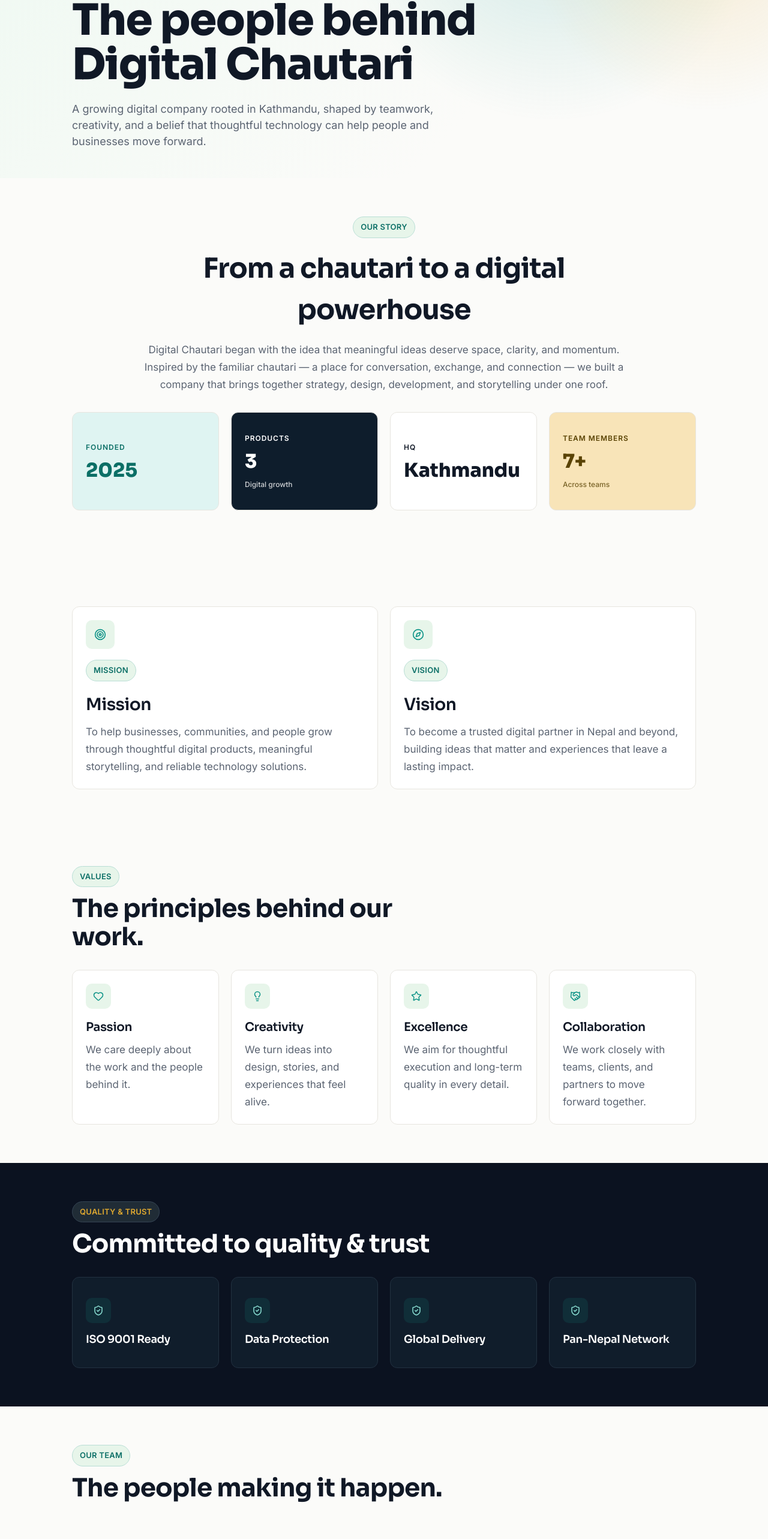
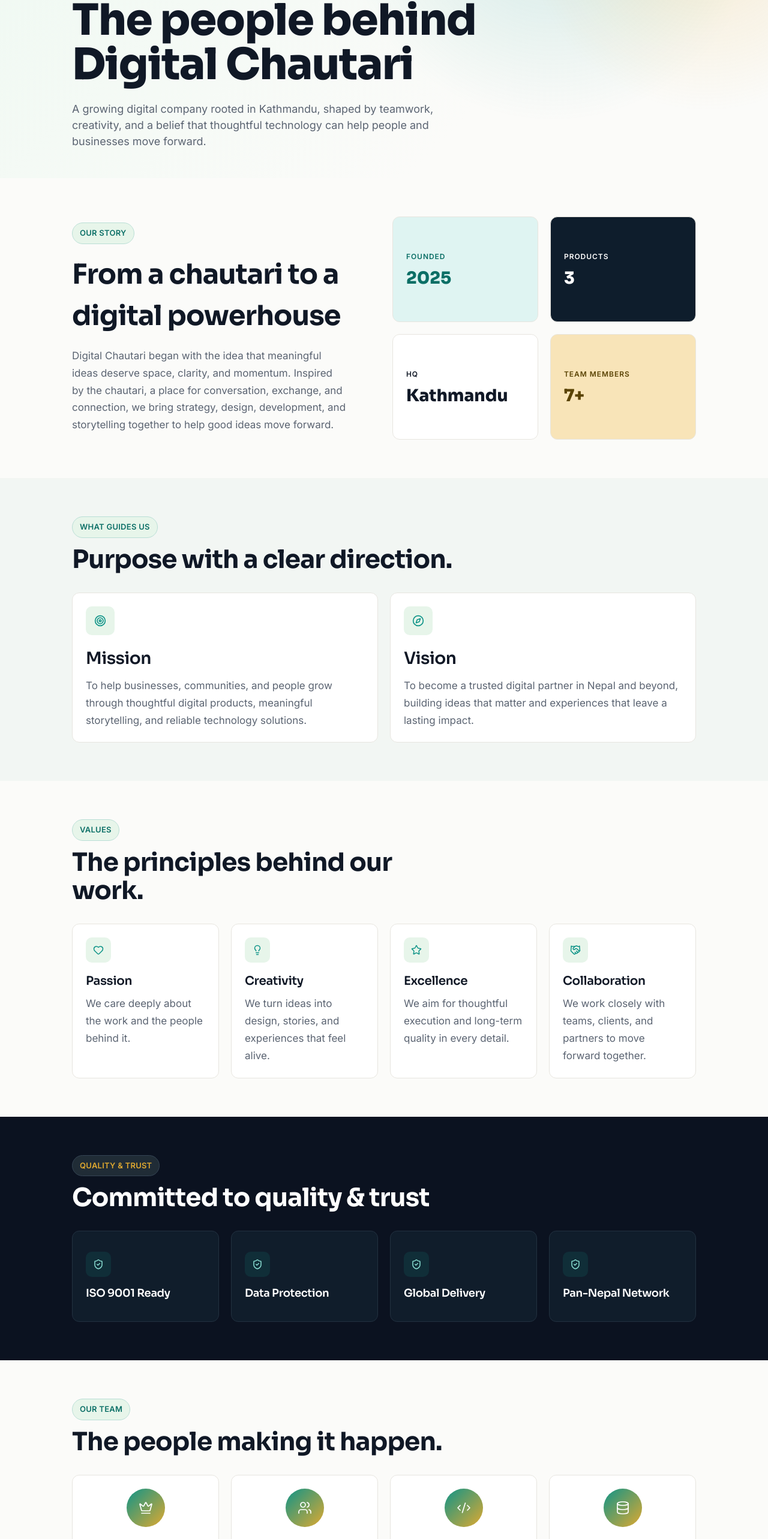
Before and after one commit to Parvesh-ops/digital-chautari, a Next.js app: page /about in a window 1280 px wide. Shown: the part 222-2788 px from the top of the page at 60% size. Built offline with nearby package versions, Linux system fonts and the light colour scheme.

Commit message:
feat: enhance About page components with improved layout, styling, and content updates

```diff
--- a/app/(public)/about/page.tsx
+++ b/app/(public)/about/page.tsx
@@ -1,7 +1,5 @@
 import type { Metadata } from "next";
-import { ArrowRight, Briefcase, Compass, Handshake, Heart, Lightbulb, ShieldCheck, Sparkles, Star, Target, Users } from "lucide-react";
-import { Action, Hero, SectionHeading } from "@/src/components/common/site";
-import Image from "next/image";
+import { Hero } from "@/src/components/common/site";
 import About from "@/src/components/app-pages/about/page";
 
 export const metadata: Metadata = {
--- a/app/(public)/layout.tsx
+++ b/app/(public)/layout.tsx
@@ -17,7 +17,7 @@ export default function PublicLayout({ children }: { children: React.ReactNode }
       return;
     }
 
-    const gridSelector = ".grid-4, .grid-3, .grid-2, .numbered, .story-grid, .mission-grid, .values-grid, .trust-grid, .team-grid, .subservice-grid, .contact-details";
+    const gridSelector = ".grid-4, .grid-3, .grid-2, .numbered, .story-grid, .mission-grid, .values-grid, .trust-grid, .team-grid, .timeline, .subservice-grid, .contact-details";
     const targets = document.querySelectorAll<HTMLElement>([
       "main .card",
       "main .dark-card",
@@ -25,6 +25,7 @@ export default function PublicLayout({ children }: { children: React.ReactNode }
       "main .mission-card",
       "main .value-card",
       "main .team-card",
+      "main .timeline-item",
       "main .subservice",
       "main .product-panel",
       "main .contact-details > *",
--- a/app/globals.css
+++ b/app/globals.css
@@ -921,9 +921,7 @@
   }
 
   .about-story-heading {
-    max-width: 820px;
-    margin: 0 auto 30px;
-    text-align: center;
+    max-width: 540px;
   }
 
   .about-story-heading h2 {
@@ -938,6 +936,18 @@
     line-height: 1.7;
   }
 
+  .about-story-layout {
+    display: grid;
+    grid-template-columns: minmax(0, .95fr) minmax(0, 1.05fr);
+    align-items: center;
+    gap: clamp(32px, 6vw, 76px);
+  }
+
+  .story-stats-grid {
+    grid-template-columns: repeat(2, minmax(0, 1fr));
+    margin-top: 0;
+  }
+
   .story-grid {
     display: grid;
     grid-template-columns: repeat(2, minmax(0, 1fr));
@@ -947,7 +957,7 @@
 
   .story-tile {
     border-radius: var(--radius-card);
-    min-height: 164px;
+    min-height: 176px;
     padding: 24px 22px;
     display: flex;
     flex-direction: column;
@@ -965,7 +975,7 @@
   }
 
   .story-tile strong {
-    font: 800 32px/1.1 "Sora", sans-serif;
+    font: 800 28px/1.1 "Sora", sans-serif;
   }
 
   .story-tile small {
@@ -1036,6 +1046,10 @@
     line-height: 1.7;
   }
 
+  .about-purpose-section {
+    background: #f2f6f3;
+  }
+
   .values-grid {
     display: grid;
     grid-template-columns: repeat(4, minmax(0, 1fr));
@@ -1122,6 +1136,14 @@
     padding: 22px;
     text-align: center;
     transition: transform .25s ease, box-shadow .25s ease;
+  }
+
+  .team-card h3 {
+    min-height: 48px;
+    display: flex;
+    align-items: center;
+    justify-content: center;
+    line-height: 1.35;
   }
 
   .team-avatar {
@@ -1155,7 +1177,7 @@
   .timeline {
     position: relative;
     display: grid;
-    gap: 28px;
+    gap: 20px;
     max-width: 860px;
     margin: 36px auto 0;
   }
@@ -1176,7 +1198,7 @@
     display: grid;
     grid-template-columns: minmax(0, 1fr) 28px minmax(0, 1fr);
     gap: 18px;
-    align-items: center;
+    align-items: stretch;
   }
 
   .timeline-item .year-pill {
@@ -1231,13 +1253,25 @@
     margin-bottom: 6px;
   }
 
+  .timeline-content {
+    width: min(100%, 360px);
+    padding: 22px;
+    border: 1px solid #223140;
+    border-radius: var(--radius-card);
+    background: #101d2b;
+  }
+
+  .timeline-content .year-pill {
+    margin-bottom: 12px;
+  }
+
   .timeline-content p {
     color: #b5c0c5;
     line-height: 1.7;
   }
 
   .join-cta {
-    border-radius: 18px;
+    border-radius: var(--radius-card);
     padding: 48px 32px;
     text-align: center;
     background: linear-gradient(120deg, #0f9488, #0b6f66 60%, #244c6a);
@@ -1808,6 +1842,47 @@
   }
 
   @media (max-width: 760px) {
+    .about-story-layout {
+      grid-template-columns: 1fr;
+      gap: 30px;
+    }
+
+    .story-tile {
+      min-height: 148px;
+      padding: 20px 16px;
+    }
+
+    .story-tile strong {
+      font-size: 23px;
+    }
+
+    .timeline::before {
+      left: 7px;
+    }
+
+    .timeline-item {
+      grid-template-columns: 16px minmax(0, 1fr);
+      gap: 16px;
+    }
+
+    .timeline-item.left .timeline-content,
+    .timeline-item.right .timeline-content {
+      grid-column: 2;
+      text-align: left;
+    }
+
+    .timeline-item .timeline-content {
+      width: 100%;
+    }
+
+    .timeline-dot {
+      grid-column: 1;
+      grid-row: 1;
+      margin-top: 23px;
+    }
+  }
+
+  @media (max-width: 760px) {
     .site-container {
       padding-inline: var(--page-gutter-mobile);
     }
@@ -1836,6 +1911,10 @@
       gap: 28px;
     }
 
+    .story-stats-grid {
+      grid-template-columns: repeat(2, minmax(0, 1fr));
+    }
+
     .stats-card,
     .contact-details {
       grid-template-columns: 1fr;
--- a/src/components/app-pages/about/components/MissionVision.tsx
+++ b/src/components/app-pages/about/components/MissionVision.tsx
@@ -1,17 +1,16 @@
 import { AboutMissionVision } from '@/src/constants/About'
-import React from 'react'
-
-
-const missionVision = () => {
+const MissionVision = () => {
     return (
-        <>
-            <section className="section">
+        <section className="section about-purpose-section">
             <div className="site-container">
+                <div className="section-heading">
+                    <span className="eyebrow">What guides us</span>
+                    <h2>Purpose with a clear direction.</h2>
+                </div>
                 <div className="grid grid-2">
                     {AboutMissionVision.map((item) => (
                         <article key={item.title} className="mission-card">
-                                <div className="mission-icon">{item.icon}</div>
-                                <span className="eyebrow">{item.title}</span>
+                            <div className="mission-icon" aria-hidden="true">{item.icon}</div>
                             <h3>{item.title}</h3>
                             <p>{item.text}</p>
                         </article>
@@ -19,8 +18,7 @@ const missionVision = () => {
                 </div>
             </div>
         </section>
-        </>
     )
 }
 
-export default missionVision
+export default MissionVision
--- a/src/components/app-pages/about/components/OurStory.tsx
+++ b/src/components/app-pages/about/components/OurStory.tsx
@@ -1,5 +1,3 @@
-import React from 'react'
-
 const OurStory = () => {
     const storyStats = [
         { value: "2025", label: "Founded", tone: "teal" },
@@ -8,31 +6,26 @@ const OurStory = () => {
         { value: "7+", label: "Team Members", tone: "gold" },
     ];
     return (
-        <div>
-
-            <section className="section">
-                <div className="site-container">
+        <section className="section about-story-section">
+            <div className="site-container about-story-layout">
                 <div className="about-story-heading">
                     <span className="eyebrow">Our story</span>
                     <h2>From a chautari to a digital powerhouse</h2>
                     <p>
-                            Digital Chautari began with the idea that meaningful ideas deserve space, clarity, and momentum. Inspired by the familiar chautari — a place for conversation, exchange, and connection — we built a company that brings together strategy, design, development, and storytelling under one roof.
+                        Digital Chautari began with the idea that meaningful ideas deserve space, clarity, and momentum. Inspired by the chautari, a place for conversation, exchange, and connection, we bring strategy, design, development, and storytelling together to help good ideas move forward.
                     </p>
                 </div>
 
-                    <div className="grid grid-2  md:grid-cols-4">
-                        {storyStats.map((stat, index) => (
+                <div className="story-stats-grid grid-2">
+                    {storyStats.map((stat) => (
                         <div key={stat.label} className={`story-tile tile-${stat.tone}`}>
                             <span>{stat.label}</span>
                             <strong>{stat.value}</strong>
-                                {index === 1 && <small>Digital growth</small>}
-                                {index === 3 && <small>Across teams</small>}
                         </div>
                     ))}
                 </div>
             </div>
         </section>
-        </div>
     )
 }
 
--- a/src/components/app-pages/about/components/TeamMembers.tsx
+++ b/src/components/app-pages/about/components/TeamMembers.tsx
@@ -1,74 +1,33 @@
 import { SectionHeading } from '@/src/components/common/site'
-import Image from 'next/image'
-import React from 'react'
+import { Briefcase, Code2, Crown, Database, Megaphone, TrendingUp, Users } from 'lucide-react'
 
 const TeamMembers = () => {
 
     const teamMembers = [
-        {
-            role: "Founder & CEO",
-            image: "https://encrypted-tbn0.gstatic.com/images?q=tbn:ANd9GcRH6x2bfgOZPjTgmms2hlmyqFBRDO0wshoJdYfizxserw&s",
-        },
-        {
-            role: "Co-Founder & COO",
-            image: "https://encrypted-tbn0.gstatic.com/images?q=tbn:ANd9GcRH6x2bfgOZPjTgmms2hlmyqFBRDO0wshoJdYfizxserw&s",
-        },
-        {
-            role: "Front-End Developer",
-            image: "https://encrypted-tbn0.gstatic.com/images?q=tbn:ANd9GcRH6x2bfgOZPjTgmms2hlmyqFBRDO0wshoJdYfizxserw&s",
-        },
-        {
-            role: "Back-End Developer",
-            image: "https://encrypted-tbn0.gstatic.com/images?q=tbn:ANd9GcRH6x2bfgOZPjTgmms2hlmyqFBRDO0wshoJdYfizxserw&s",
-        },
-        {
-            role: "Marketing Lead",
-            image: "https://encrypted-tbn0.gstatic.com/images?q=tbn:ANd9GcRH6x2bfgOZPjTgmms2hlmyqFBRDO0wshoJdYfizxserw&s",
-        },
-        {
-            role: "Sales Executive",
-            image: "https://encrypted-tbn0.gstatic.com/images?q=tbn:ANd9GcRH6x2bfgOZPjTgmms2hlmyqFBRDO0wshoJdYfizxserw&s",
-        },
-        {
-            role: "Business Development Officer",
-            image: "https://encrypted-tbn0.gstatic.com/images?q=tbn:ANd9GcRH6x2bfgOZPjTgmms2hlmyqFBRDO0wshoJdYfizxserw&s",
-        },
+        { role: "Founder & CEO", icon: Crown },
+        { role: "Co-Founder & COO", icon: Users },
+        { role: "Front-End Developer", icon: Code2 },
+        { role: "Back-End Developer", icon: Database },
+        { role: "Marketing Lead", icon: Megaphone },
+        { role: "Sales Executive", icon: Briefcase },
+        { role: "Business Development Officer", icon: TrendingUp },
     ];
     return (
-        <div>
         <section className="section">
             <div className="site-container">
                 <SectionHeading eyebrow="Our team" title="The people making it happen." />
-                    <section className="section">
-                        <div className="site-container">
-                            <SectionHeading
-                                eyebrow="Our team"
-                                title="The people making it happen."
-                            />
-
                 <div className="grid grid-2 md:grid-cols-4">
-                                {teamMembers.map((member, index) => (
-                                    <article key={member.role} className="team-card">
-                                        <div className="team-avatar">
-                                            <Image
-                                                src={member.image}
-                                                alt={member.role}
-                                                width={300}
-                                                height={300}
-                                                className="h-full w-full object-cover"
-                                            />
+                    {teamMembers.map(({ role, icon: Icon }) => (
+                        <article key={role} className="team-card">
+                            <div className="team-avatar" aria-hidden="true">
+                                <Icon size={24} strokeWidth={1.7} />
                             </div>
-
-                                        <p>{member.role}</p>
-                                        <span>Team Member {index + 1}</span>
+                            <h3>{role}</h3>
                         </article>
                     ))}
                 </div>
             </div>
         </section>
-                </div>
-            </section>
-        </div>
     )
 }
 
--- a/src/constants/About.tsx
+++ b/src/constants/About.tsx
@@ -31,7 +31,6 @@ export const AboutTrustItems = [
 export const AboutRoadmap = [
   { year: "2025", title: "The Idea", label: "A vision to build a digital company rooted in local insight and global ambition." },
   { year: "2025", title: "First Products", label: "We launched our first products to bring value through digital storytelling and services." },
-  { year: "2026", title: "First Clients", label: "Trusted by brands and organizations to shape their digital presence and growth." },
-  { year: "2027", title: "Team Expansion", label: "Growing with talented people who bring passion and expertise to every project." },
-  { year: "Future", title: "Scaling Impact", label: "Continuing to build meaningful products and reliable digital partnerships that make a difference." },
+  { year: "2026", title: "Health-Tech Entry", label: "Bringing our product thinking into healthcare to make essential services more connected." },
+  { year: "2026", title: "Company Registration", label: "Formalizing our foundations as we grow our team, products, and partnerships." },
 ];
```
Also changed, not shown: src/components/app-pages/about/components/Roadmap.tsx (+1 -6 lines). Lines whose indentation alone changed are shown as unchanged.
